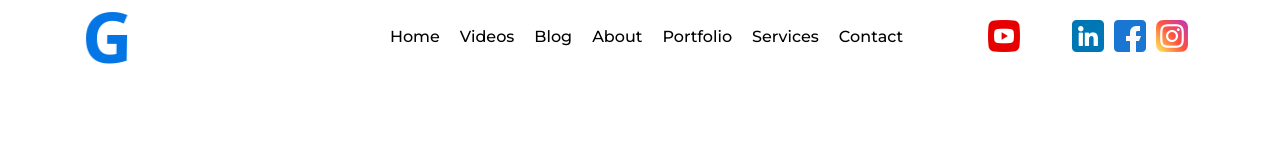
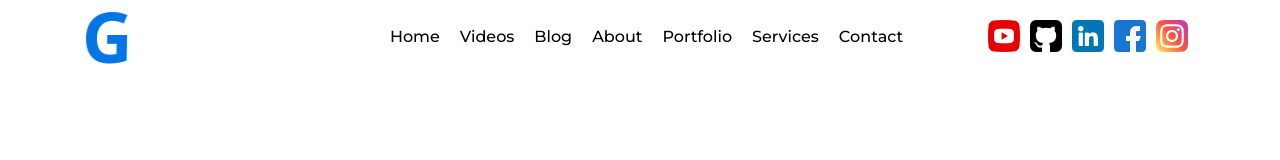
Before and after one commit to subzero783/portfolio-2, a React (Create React App) app in the folder frontend/: page /blog in a window 1280 px wide. Shown: the top 160 px of the page. Built offline with nearby package versions, Linux system fonts and the light colour scheme.

Commit message:
removed github icon filter for block page

```diff
--- a/frontend/src/components/NavBar/NavBar.scss
+++ b/frontend/src/components/NavBar/NavBar.scss
@@ -324,6 +324,19 @@ div#navbar {
                                 color: #0475e5;
                             }
                         }
+
+                    }
+                }
+            }
+            .social-media {
+                > li {
+                    &.github {
+                        > a {
+                            > img {
+                                -webkit-filter: unset;
+                                filter: unset;
+                            }
+                        }
                     }
                 }
             }
```
